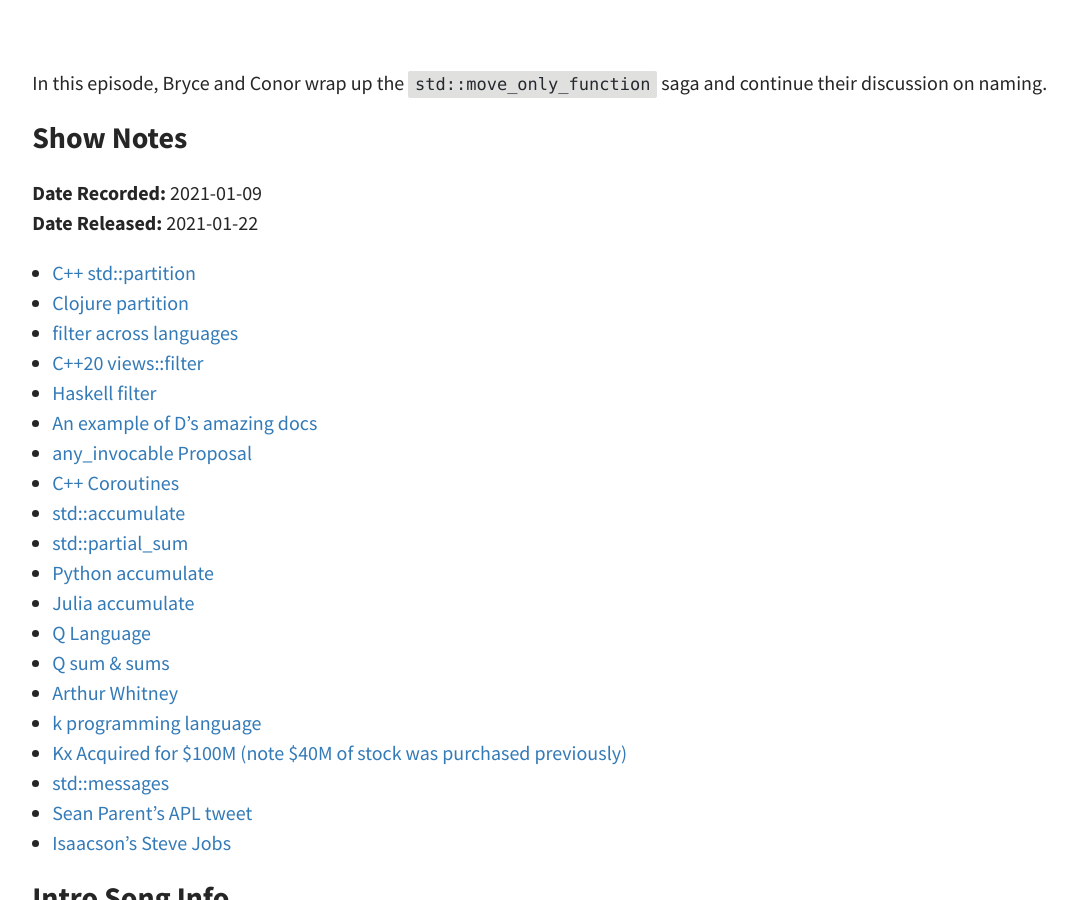
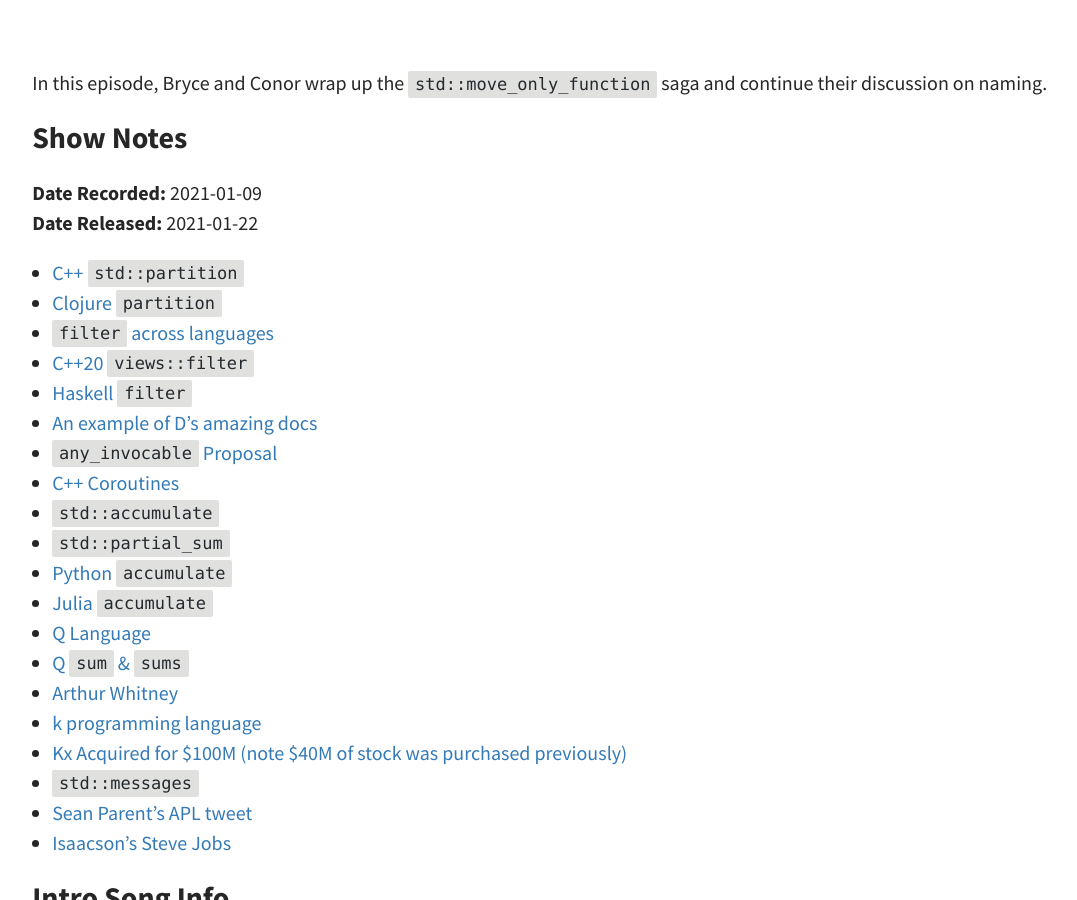
Before and after one commit to codereport/adsp2, a Jekyll site: the page built from _posts/2021-01-22-Episode-9.md, in a window 1280 px wide and 900 px high, scrolled down 365 px. Shown: the whole window, without its empty margins (83-1160 px from the left). Built offline with Jekyll 4.4.1, drawn with Linux system fonts in a browser that asks for light colours.

Commit message:
Update markdown

```diff
--- a/_posts/2021-01-22-Episode-9.md
+++ b/_posts/2021-01-22-Episode-9.md
@@ -17,24 +17,24 @@
 **Date Recorded:** 2021-01-09 <br>
 **Date Released:** 2021-01-22
 
-* [C++ std::partition](https://en.cppreference.com/w/cpp/algorithm/partition)
-* [Clojure partition](https://clojuredocs.org/clojure.core/partition)
-* [filter across languages](https://twitter.com/code_report/status/1279169637008146432?s=20)
-* [C++20 views::filter](https://en.cppreference.com/w/cpp/ranges/filter_view)
-* [Haskell filter](https://hackage.haskell.org/package/base-4.14.1.0/docs/Prelude.html#v:filter)
+* [C++ `std::partition`](https://en.cppreference.com/w/cpp/algorithm/partition)
+* [Clojure `partition`](https://clojuredocs.org/clojure.core/partition)
+* [`filter` across languages](https://twitter.com/code_report/status/1279169637008146432?s=20)
+* [C++20 `views::filter`](https://en.cppreference.com/w/cpp/ranges/filter_view)
+* [Haskell `filter`](https://hackage.haskell.org/package/base-4.14.1.0/docs/Prelude.html#v:filter)
 * [An example of D's amazing docs](https://dlang.org/library/std/algorithm/iteration/chunk_by.html)
-* [any_invocable Proposal](http://www.open-std.org/jtc1/sc22/wg21/docs/papers/2020/p0288r6.html)
+* [`any_invocable` Proposal](http://www.open-std.org/jtc1/sc22/wg21/docs/papers/2020/p0288r6.html)
 * [C++ Coroutines](https://en.cppreference.com/w/cpp/language/coroutines)
-* [std::accumulate](https://en.cppreference.com/w/cpp/algorithm/accumulate)
-* [std::partial_sum](https://en.cppreference.com/w/cpp/algorithm/partial_sum)
-* [Python accumulate](https://docs.python.org/3/library/itertools.html#itertools.accumulate)
-* [Julia accumulate](https://docs.julialang.org/en/v1/base/arrays/#Base.accumulate)
+* [`std::accumulate`](https://en.cppreference.com/w/cpp/algorithm/accumulate)
+* [`std::partial_sum`](https://en.cppreference.com/w/cpp/algorithm/partial_sum)
+* [Python `accumulate`](https://docs.python.org/3/library/itertools.html#itertools.accumulate)
+* [Julia `accumulate`](https://docs.julialang.org/en/v1/base/arrays/#Base.accumulate)
 * [Q Language](https://code.kx.com/q/learn/startingkdb/language/)
-* [Q sum & sums](https://code.kx.com/q4m3/A_Built-in_Functions/#a91-sum)
+* [Q `sum` & `sums`](https://code.kx.com/q4m3/A_Built-in_Functions/#a91-sum)
 * [Arthur Whitney](https://aplwiki.com/wiki/Arthur_Whitney)
 * [k programming language](https://kparc.com/)
 * [Kx Acquired for $100M (note $40M of stock was purchased previously)](https://www.irishtimes.com/business/technology/first-derivatives-completes-53-8m-acquisition-of-kx-systems-1.3929204)
-* [std::messages](https://en.cppreference.com/w/cpp/locale/messages)
+* [`std::messages`](https://en.cppreference.com/w/cpp/locale/messages)
 * [Sean Parent's APL tweet](https://twitter.com/SeanParent/status/1345634930596794368?s=20)
 * [Isaacson's Steve Jobs](https://www.amazon.com/Steve-Jobs-Walter-Isaacson/dp/1451648537)
 
```
Also changed, not shown: _posts/2020-11-20-Episode-0.md (+4 -4 lines), _posts/2020-11-27-Episode-1.md (+5 -5 lines), _posts/2020-12-04-Episode-2.md (+6 -6 lines), _posts/2020-12-18-Episode-4.md (+4 -4 lines), _posts/2021-01-15-Episode-8.md (+4 -4 lines).
